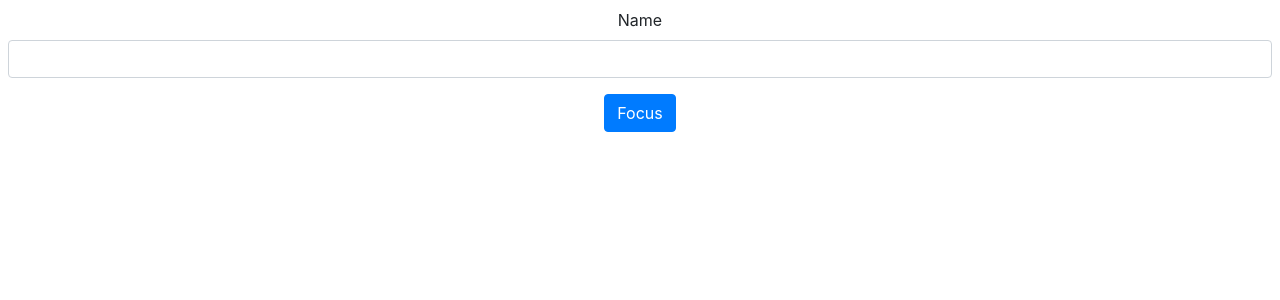
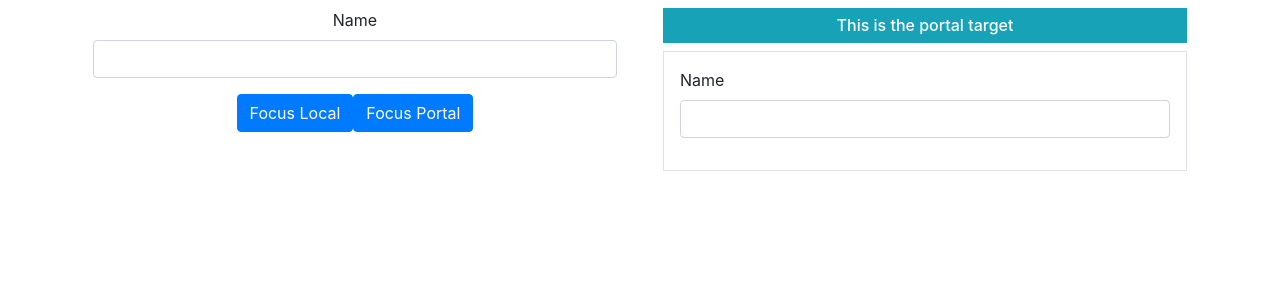
Before and after one commit to ndminh1307js/pro-react-16, a React (Create React App) app in the folder Chapter-16/refs/: page / in a window 1280 px wide. Shown: the top 300 px of the page. Built offline with nearby package versions, Linux system fonts and the light colour scheme.

Commit message:
Using Portals

```diff
--- a/Chapter-16/refs/public/index.html
+++ b/Chapter-16/refs/public/index.html
@@ -28,7 +28,22 @@
 	</head>
 	<body>
 		<noscript>You need to enable JavaScript to run this app.</noscript>
+
+		<div class="container">
+			<div class="row">
+				<div class="col">
 					<div id="root"></div>
+				</div>
+				<div class="col">
+					<div id="portal" class="m-2">
+						<h6 class="bg-info text-white text-center p-2">
+							This is the portal target
+						</h6>
+					</div>
+				</div>
+			</div>
+		</div>
+
 		<!--
       This HTML file is a template.
       If you open it directly in the browser, you will see an empty page.
--- a/Chapter-16/refs/src/App.js
+++ b/Chapter-16/refs/src/App.js
@@ -1,22 +1,34 @@
 import React, { Component } from 'react';
 import { ForwardFormField } from './FormField';
+import { PortalWrapper } from './PortalWrapper';
 
 export default class App extends Component {
   constructor(props) {
     super(props);
     this.fieldRef = React.createRef();
+    this.portalFieldRef = React.createRef();
   }
 
-  handleClick = () => {
+  focusLocal = () => {
     this.fieldRef.current.focus();
+  }
+
+  focusPortal = () => {
+    this.portalFieldRef.current.focus();
   }
 
   render() {
     return <div className='text-center m-2'>
+      <PortalWrapper>
+        <ForwardFormField label='Name' ref={this.portalFieldRef} />
+      </PortalWrapper>
       <ForwardFormField label='Name' ref={this.fieldRef} />
       <div className="text-center m-2">
-        <button className="btn btn-primary" onClick={this.handleClick}>
-          Focus
+        <button className="btn btn-primary" onClick={this.focusLocal}>
+          Focus Local
+        </button>
+        <button className="btn btn-primary" onClick={this.focusPortal}>
+          Focus Portal
         </button>
       </div>
     </div>
--- /dev/null
+++ b/Chapter-16/refs/src/PortalWrapper.js
@@ -0,0 +1,17 @@
+import React, { Component } from 'react';
+import ReactDOM from 'react-dom';
+
+export class PortalWrapper extends Component {
+  constructor(props) {
+    super(props);
+    this.portalElement = document.getElementById('portal');
+  }
+
+  render() {
+    return ReactDOM.createPortal(
+      <div className="border p-3">
+        {this.props.children}
+      </div>
+      , this.portalElement);
+  }
+}
```
Lines whose indentation alone changed are shown as unchanged.
